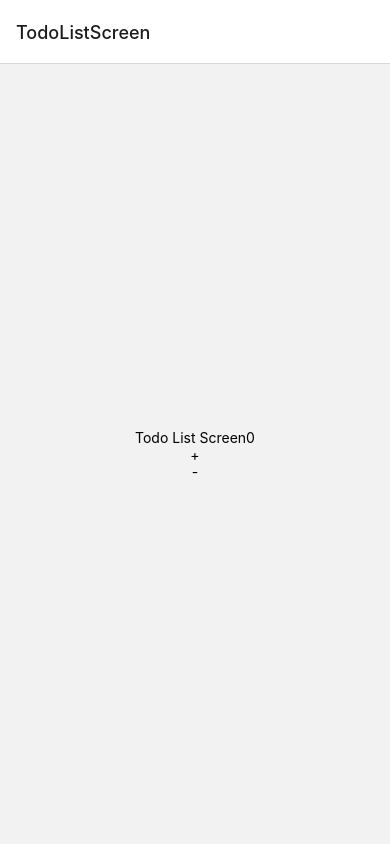
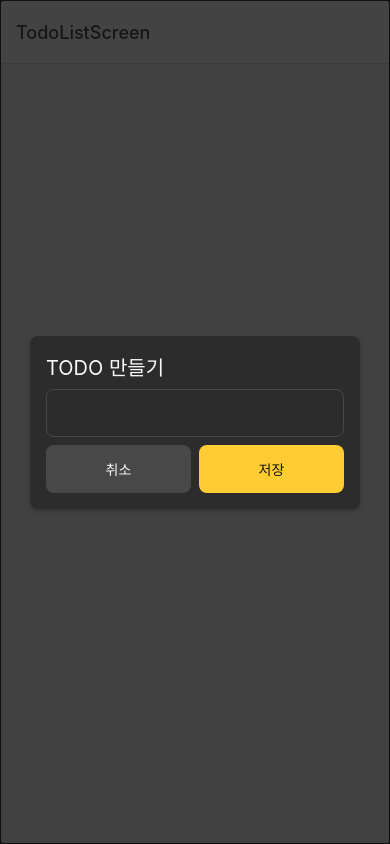
Before and after one commit to gag0712/YPLabsTodo, a React Native app: screen / in a window 390 px wide. Built offline with nearby package versions, Linux system fonts and the light colour scheme.

Commit message:
feature: add todo dialog

```diff
--- a/babel.config.js
+++ b/babel.config.js
@@ -1,3 +1,4 @@
 module.exports = {
   presets: ['module:@react-native/babel-preset'],
+  plugins: ['react-native-reanimated/plugin'],
 };
--- a/package.json
+++ b/package.json
@@ -18,6 +18,7 @@
     "axios": "^1.7.2",
     "react": "18.2.0",
     "react-native": "0.74.2",
+    "react-native-reanimated": "^3.12.0",
     "react-native-safe-area-context": "^4.10.4",
     "react-native-screens": "^3.31.1",
     "react-redux": "^9.1.2",
--- a/src/App.tsx
+++ b/src/App.tsx
@@ -3,12 +3,14 @@ import {NavigationContainer} from '@react-navigation/native';
 import {RootStackNavigator} from './navigations';
 import {Provider} from 'react-redux';
 import {store} from './redux/store';
+import Dialog from './components/Dialog';
 
 function App(): React.JSX.Element {
   return (
     <Provider store={store}>
       <NavigationContainer>
         <RootStackNavigator />
+        <Dialog />
       </NavigationContainer>
     </Provider>
   );
--- /dev/null
+++ b/src/components/Dialog.tsx
@@ -0,0 +1,83 @@
+import {
+  forwardRef,
+  useEffect,
+  useImperativeHandle,
+  useLayoutEffect,
+  useRef,
+  useState,
+} from 'react';
+import ModalController from './DialogController';
+import {DialogView} from './DialogView';
+
+export type OpenDialogProps =
+  | {
+      id: number;
+      content: string;
+    }
+  | undefined;
+
+export type CustomModalRef = {
+  show: (props: OpenDialogProps) => void;
+  hide: () => void;
+};
+
+const Dialog = () => {
+  const [modalVisible, setModalVisible] = useState(true);
+  const modalRef = useRef<CustomModalRef>();
+  const [data, setData] = useState<OpenDialogProps>();
+  const [todoContent, setTodoContent] = useState('');
+  const [todoId, setTodoId] = useState(0);
+
+  useEffect(() => {
+    if (data) {
+      setTodoContent(data.content);
+      setTodoId(data.id);
+    }
+  }, [data]);
+
+  useLayoutEffect(() => {
+    ModalController.setModalRef(modalRef);
+  }, []);
+
+  useImperativeHandle(
+    modalRef,
+    () => ({
+      show: (obj: OpenDialogProps) => {
+        setModalVisible(true);
+        setData(obj);
+      },
+      hide: () => {
+        setModalVisible(false);
+      },
+    }),
+    [],
+  );
+
+  const closeModal = () => {
+    setTodoContent('');
+    setModalVisible(false);
+  };
+
+  const onPressSave = () => {
+    if (!todoContent) {
+      return;
+    }
+    if (todoId) {
+      // update todo
+      return;
+    }
+    // post todo
+  };
+
+  const props = {
+    modalVisible: modalVisible,
+    closeModal: closeModal,
+    todoContent: todoContent,
+    setTodoContent: setTodoContent,
+    onPressSave: onPressSave,
+  };
+
+  return <DialogView {...props} />;
+};
+
+export default forwardRef(Dialog);
--- /dev/null
+++ b/src/components/DialogController.ts
@@ -0,0 +1,25 @@
+import {MutableRefObject} from 'react';
+import {OpenDialogProps} from './Dialog';
+
+export type CustomModalRef = {
+  show: (obj: OpenDialogProps) => void;
+  hide: () => void;
+};
+
+export default class DialogController {
+  static modalRef: MutableRefObject<CustomModalRef>;
+  static setModalRef = (ref: any) => {
+    this.modalRef = ref;
+  };
+
+  static showDialog = (obj: OpenDialogProps) => {
+    this.modalRef.current?.show(obj);
+  };
+
+  static hideDialog = () => {
+    this.modalRef.current?.hide();
+  };
+}
+
+export const showDialog = DialogController.showDialog;
+export const hideDialog = DialogController.hideDialog;
--- /dev/null
+++ b/src/components/DialogView.tsx
@@ -0,0 +1,146 @@
+import {
+  Modal,
+  Pressable,
+  StyleSheet,
+  Text,
+  TextInput,
+  View,
+} from 'react-native';
+import {borderRadius, color, fontSize, gap} from '../constants/style';
+import Animated, {SlideInDown, SlideOutDown} from 'react-native-reanimated';
+import {Dispatch, SetStateAction} from 'react';
+
+type TDialogViewProps = {
+  modalVisible: boolean;
+  closeModal: () => void;
+  todoContent: string;
+  setTodoContent: Dispatch<SetStateAction<string>>;
+  onPressSave: () => void;
+};
+
+export const DialogView = ({
+  modalVisible,
+  closeModal,
+  todoContent,
+  setTodoContent,
+  onPressSave,
+}: TDialogViewProps) => {
+  return (
+    <Modal transparent={true} visible={modalVisible}>
+      <Pressable
+        onPress={() => {
+          closeModal();
+        }}
+        style={styles.centeredView}>
+        <Animated.View
+          entering={SlideInDown}
+          exiting={SlideOutDown}
+          style={styles.modalView}>
+          <View style={styles.widthFull}>
+            <Text style={styles.modalTitle}>TODO 만들기</Text>
+          </View>
+          <View style={styles.widthFull}>
+            <View style={styles.containerTextInput}>
+              <TextInput
+                placeholderTextColor={color.text.tertiary}
+                onChangeText={setTodoContent}
+                value={todoContent}
+                style={styles.textInput}
+              />
+            </View>
+          </View>
+          <View style={styles.buttonContainer}>
+            <Pressable
+              style={styles.buttonSecondary}
+              onPress={() => {
+                closeModal();
+              }}>
+              <Text style={{color: color.text.primary}}>취소</Text>
+            </Pressable>
+            <Pressable
+              style={styles.buttonPrimary}
+              onPress={() => {
+                onPressSave();
+                closeModal();
+              }}>
+              <Text style={{color: color.text.inversePrimary}}>저장</Text>
+            </Pressable>
+          </View>
+        </Animated.View>
+      </Pressable>
+    </Modal>
+  );
+};
+
+const styles = StyleSheet.create({
+  centeredView: {
+    flex: 1,
+    justifyContent: 'center',
+    alignItems: 'center',
+    padding: 30,
+    backgroundColor: color.overlay.primary,
+  },
+  modalView: {
+    width: '100%',
+    padding: gap.large,
+    backgroundColor: color.background.secondary,
+    borderRadius: borderRadius,
+    alignItems: 'center',
+    shadowColor: '#000',
+    shadowOffset: {
+      width: 0,
+      height: 2,
+    },
+    shadowOpacity: 0.25,
+    shadowRadius: 4,
+    elevation: 5,
+    gap: gap.medium,
+  },
+  widthFull: {
+    width: '100%',
+    flexDirection: 'row',
+  },
+  modalTitle: {
+    color: color.text.primary,
+    fontSize: fontSize.large,
+  },
+  buttonContainer: {
+    width: '100%',
+    flexDirection: 'row',
+    height: 48,
+    gap: gap.medium,
+  },
+  buttonPrimary: {
+    flex: 1,
+    flexDirection: 'row',
+    alignItems: 'center',
+    justifyContent: 'center',
+    borderRadius: borderRadius,
+    backgroundColor: color.background.accent,
+  },
+  buttonSecondary: {
+    flex: 1,
+    flexDirection: 'row',
+    alignItems: 'center',
+    justifyContent: 'center',
+    borderRadius: borderRadius,
+    backgroundColor: color.background.quaternary,
+  },
+  containerTextInput: {
+    padding: gap.small,
+    height: 48,
+    width: '100%',
+    borderRadius: borderRadius,
+    justifyContent: 'space-between',
+    borderColor: color.border.secondary,
+    borderWidth: 1,
+    flexDirection: 'row',
+  },
+  textInput: {
+    padding: 0,
+    color: color.text.primary,
+    flex: 1,
+    fontSize: fontSize.medium,
+    lineHeight: 18,
+  },
+});
--- /dev/null
+++ b/src/constants/style.ts
@@ -0,0 +1,50 @@
+export const borderRadius = 8;
+
+export const gap = {
+  large: 16,
+  medium: 8,
+  small: 4,
+};
+
+export const fontSize = {
+  large: 20,
+  medium: 16,
+  small: 12,
+};
+
+export const color = {
+  background: {
+    primary: '#141414',
+    secondary: '#2C2C2C',
+    tertiary: '#3A3A3A',
+    quaternary: '#484848',
+    inversePrimary: '#FFFFFF',
+    danger: '#413433',
+    accent: '#FFCC33',
+    informative: '#2B3241',
+  },
+
+  text: {
+    primary: '#F9F9F9',
+    secondary: '#E8E8E8',
+    tertiary: '#AEAEAE',
+    quaternary: '#484848',
+    inversePrimary: '#141414',
+    accent: '#FFCC33',
+    error: '#FF6057',
+  },
+
+  border: {
+    primary: '#AEAEAE',
+    secondary: '#484848',
+    tertiary: '#3A3A3A',
+    quaternary: '#2C2C2C',
+    inversePrimary: '#141414',
+    accent: '#FFCC33',
+  },
+
+  overlay: {
+    primary: 'rgba(20, 20, 20, 0.8)',
+    secondary: 'rgba(44, 44, 44, 0.8)',
+  },
+};
```
Also changed, not shown: 2 other files (tests, documents, lock files or other folders).
